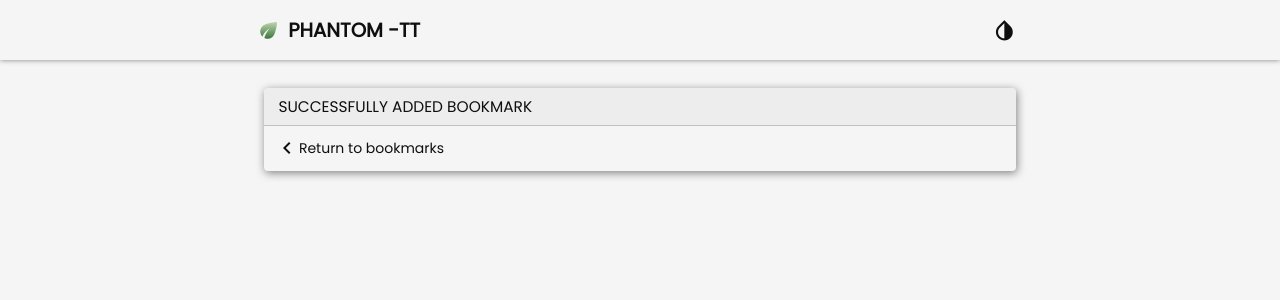
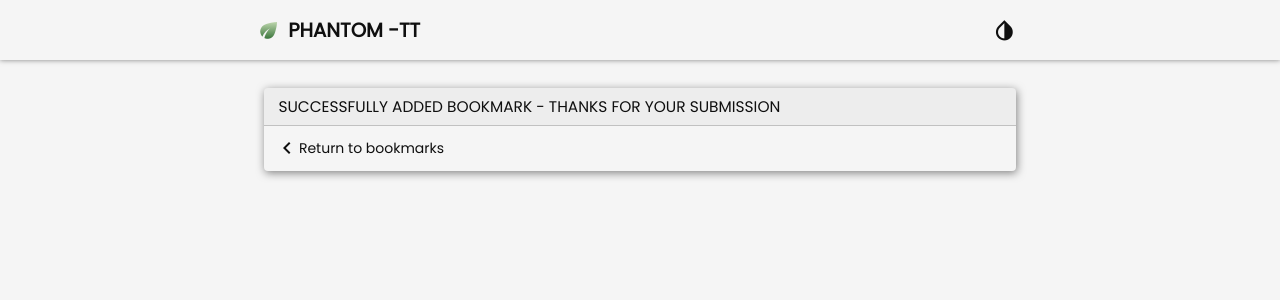
Before and after one commit to SamAlexMunro/PhantomTechTask, an Angular app: page /success in a window 1280 px wide. Shown: the top 300 px of the page. Built offline with nearby package versions, Linux system fonts and the light colour scheme.

Commit message:
Thank them for there submission!

```diff
--- a/src/app/_core/bookmarks/bookmark-success/bookmark-success.component.html
+++ b/src/app/_core/bookmarks/bookmark-success/bookmark-success.component.html
@@ -1,5 +1,5 @@
 <phantom-card>
-  <phantom-card-header>Successfully Added Bookmark</phantom-card-header>
+  <phantom-card-header>Successfully Added Bookmark - Thanks for your submission</phantom-card-header>
   <phantom-card-content>
     <phantom-bookmark borderless [bookmark]="bookmark" [successPage]="true"></phantom-bookmark>
     <!-- Controls to return to home page -->
```
